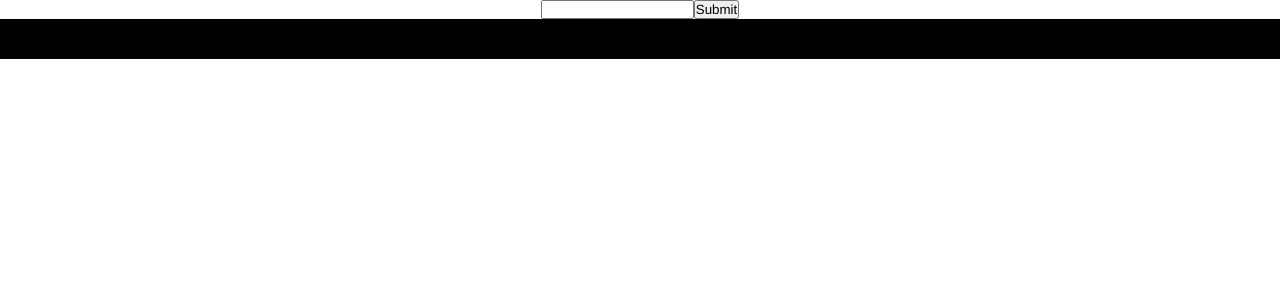
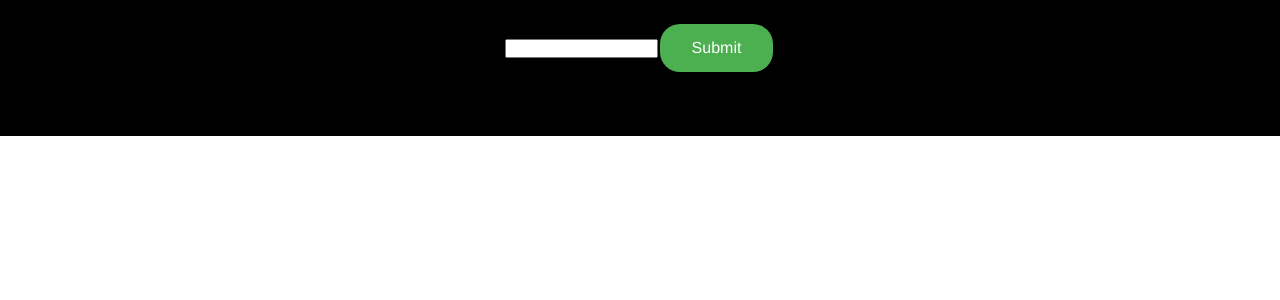
Before and after one commit to sabhishek78/movie_web_page_layout, a React (Create React App) app: page /search in a window 1280 px wide. Shown: the top 300 px of the page. Built offline with nearby package versions, Linux system fonts and the light colour scheme.

Commit message:
fit and finish done.

```diff
--- a/src/Grid/index.js
+++ b/src/Grid/index.js
@@ -32,7 +32,10 @@ class Grid extends React.Component {
         } else {
             return (
                 <div>
-                    <Link to="/Search" className="btn btn-primary">Search</Link>
+                    <div class="searchBar">
+                        <Link to="/Search" className="button">Search</Link>
+                    </div>
+
                     <div className="grid">
 
 
--- a/src/Grid/styles.css
+++ b/src/Grid/styles.css
@@ -5,3 +5,18 @@
     flex-wrap:wrap;
 
 }
+.searchBar{
+    background-color: black;
+    padding:20px;
+}
+
+.button {
+    background-color: #4CAF50; /* Green */
+    border: none;
+    color: white;
+    padding: 15px 32px;
+    text-align: center;
+    text-decoration: none;
+    display: inline-block;
+    font-size: 16px;
+}
--- a/src/Search/search.css
+++ b/src/Search/search.css
@@ -0,0 +1,6 @@
+.searchBar{
+    background-color: black;
+}
+.Nothing{
+    font-size: 30px;
+}
--- a/src/Search/search.js
+++ b/src/Search/search.js
@@ -3,8 +3,7 @@ import './search.css';
 import {BrowserRouter as Router,Link,Switch,Route} from "react-router-dom";
 import MovieCard from "../MovieCard";
  const api = "&api_key=74c8f4090bcdc0cee9cda4752bd58557";
-// const endpoint = `https://api.themoviedb.org/3/search/movie?query=${search}${api}`;
-// const poster = "https://image.tmdb.org/t/p/w600/";
+
 class Search extends React.Component {
 
     constructor(props){
@@ -13,7 +12,8 @@ class Search extends React.Component {
         this.state = {
             items: [],
             isLoaded: false,
-            username : ''
+            searchString : '',
+            searchMade:false,
         }
 
         this.updateInput = this.updateInput.bind(this);
@@ -21,29 +21,45 @@ class Search extends React.Component {
     }
 
     updateInput(event){
-        this.setState({username : event.target.value})
+        this.setState({searchString : event.target.value})
     }
 
 
     handleSubmit(){
-        console.log('Your input value is: ' + this.state.username)
-        fetch(`https://api.themoviedb.org/3/search/movie?query=${this.state.username}${api}`)
+        console.log('Your input value is: ' + this.state.searchString)
+        fetch(`https://api.themoviedb.org/3/search/movie?query=${this.state.searchString}${api}`)
             .then(res => res.json())
             .then(data => {
                 console.log(data.results);
                 this.setState({
                     isLoaded: true,
                     items: data.results,
+                    searchMade:true
                 });
 
             });
     }
     render(){
+        if(this.state.items.length===0 && this.state.searchMade){
+            return(
+                <div>
+                    <div className="searchBar">
+                        <input type="text" onChange={this.updateInput}></input>
+                        <input type="Submit" onClick={this.handleSubmit} className="button"></input>
+                    </div>
+                    <div class="Nothing">
+                        Nothing Found. Please change your search query
+                    </div>
+                </div>
+
+            );
+        }
+        else{
             return (
                 <div>
-                <div>
+                    <div class="searchBar">
                         <input type="text" onChange={this.updateInput}></input>
-                    <input type="submit" onClick={this.handleSubmit} ></input>
+                        <input type="Submit" onClick={this.handleSubmit} className="button"></input>
                     </div>
                     <div className="grid">
                         {this.state.items.map((movie, index) => {
@@ -56,9 +72,10 @@ class Search extends React.Component {
                         })}
                     </div>
                 </div>
-
             );
         }
 
     }
+
+}
 export default Search
```
Lines whose indentation alone changed are shown as unchanged.
